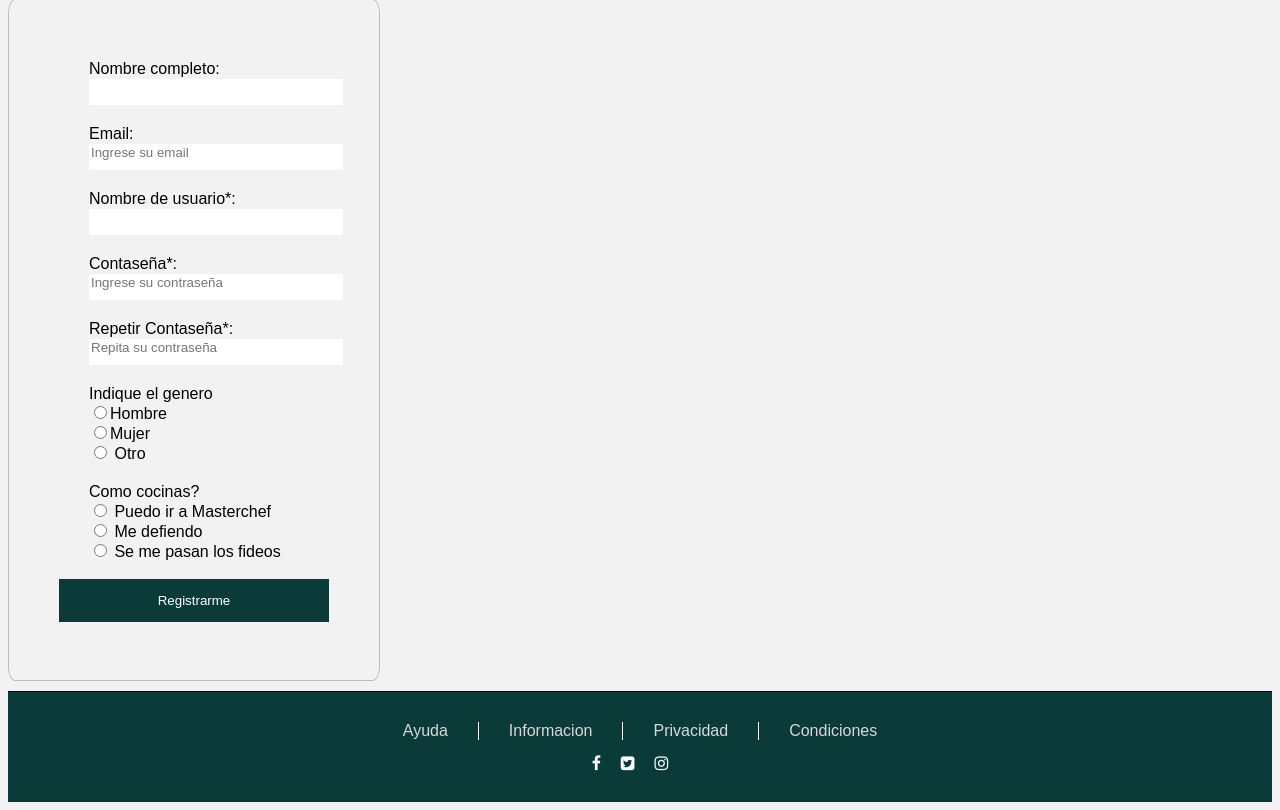
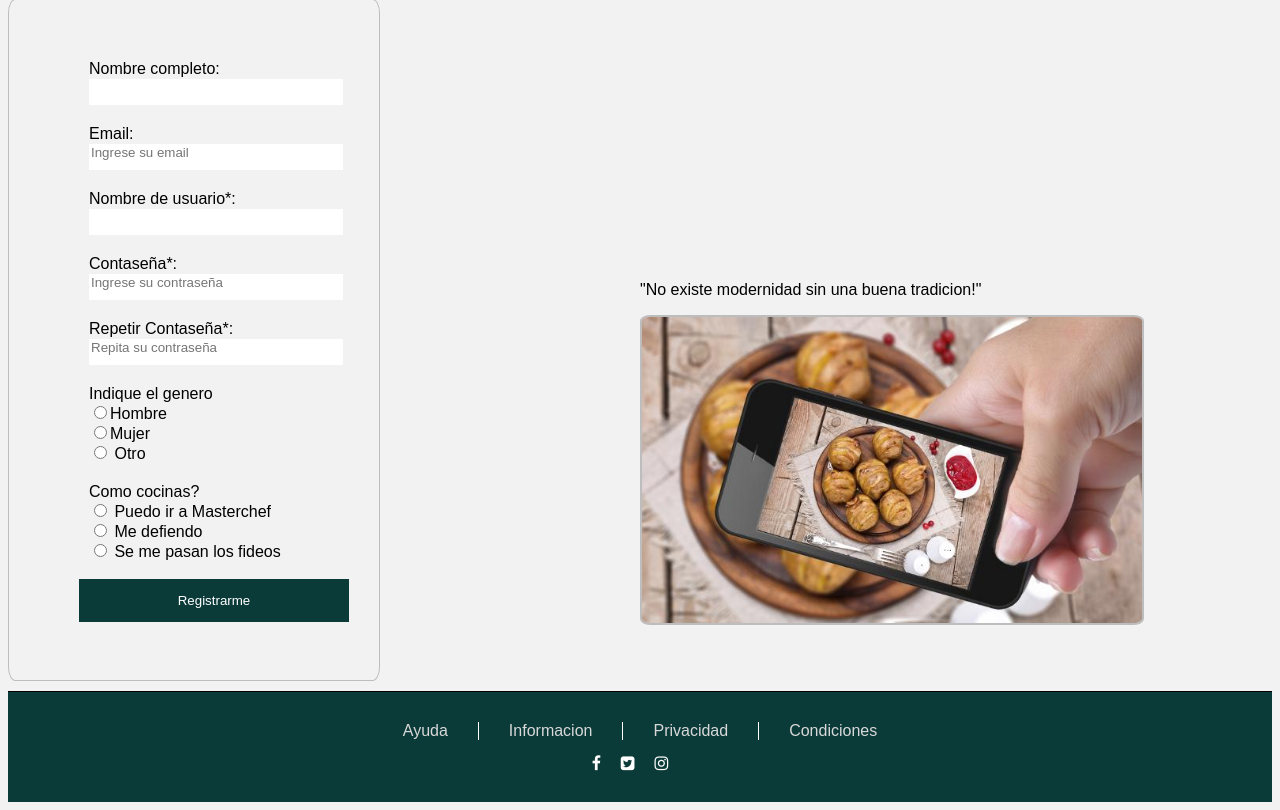
Before and after one commit to Santiago-Deluca/proyecto-integrador, a PHP site: page /registro.php in a window 1280 px wide. Shown: the part 135-945 px from the top of the page. Run offline with PHP 8.4, Linux system fonts and the light colour scheme.

Commit message:
registro y login con imagenes

```diff
--- a/css/estilos.css
+++ b/css/estilos.css
@@ -327,12 +327,31 @@ input.submit{
     margin: 8px 0;
     border: none;
     cursor: pointer;
-    font-size: 'Tajawal', sans-serif;
     text-transform: capitalize;
+    position: relative;
+    left: 20px;
+}
+section.imagenes_decoracion_registro{
+ display: block;
+ position: absolute;
+ top: 50%;
+ left: 50%;
+}
+img.imagenes{
+  width: 500px;
+  border: 2px solid #BDBDBD;
+  border-radius: 2%;;
 }
 
 /*LOG IN*/
 .text_login {
   color:  #0B3B39;
+}
 
+section.imagenes_decoracion_login{
+   display: block;
+   position: absolute;
+   top: 35%;
+   left: 50%;
+  }
 }
--- a/login.php
+++ b/login.php
@@ -38,6 +38,12 @@
 
   </section>
 
+  <section class="imagenes_decoracion_login">
+    <p>"La comida es mucho mejor cuando se comparte"</p>
+    <img class="imagenes"src="images/personas_comiendo.jpg" alt="foto_personas">
+
+  </section>
+
   <?php
     include ("footer.php");
   ?>
--- a/registro.php
+++ b/registro.php
@@ -68,6 +68,12 @@
       </div>-->
     </section>
 
+    <section class="imagenes_decoracion_registro">
+      <p>"No existe modernidad sin una buena tradicion!"</p>
+      <img class="imagenes"src="images/imagen3.jpg" alt="foto_plato">
+
+    </section>
+
     <?php
       include ("footer.php");
     ?>
```
